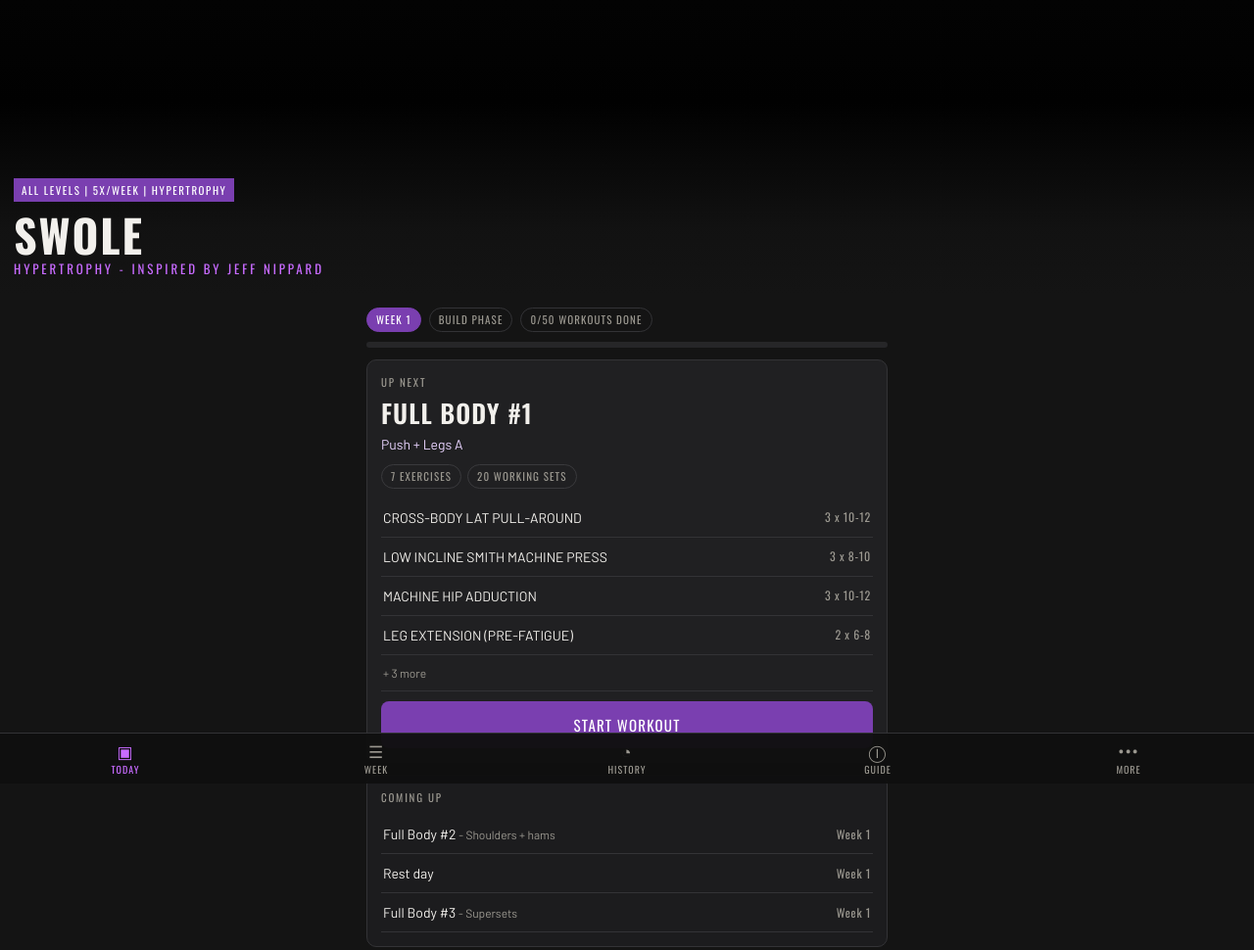
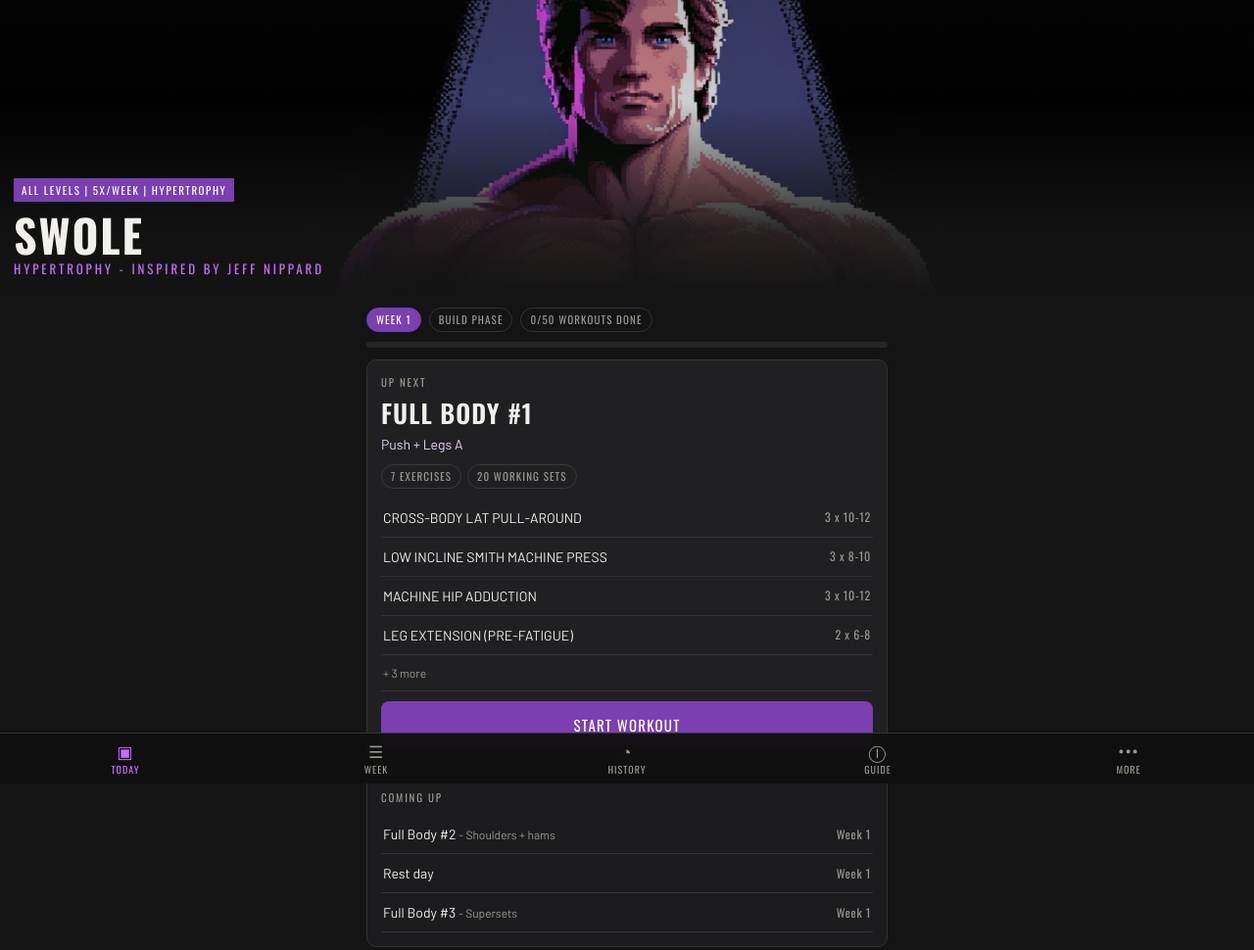
Before and after one commit to Bjepp77/swole-tracker, a plain HTML site: page index.html in a window 1280 px wide. Shown: the whole page at 98% size. Drawn offline with nearby package versions, Linux system fonts and the light colour scheme.

Commit message:
Wire SWOLE hero - 16-bit Arnold pixel art

```diff
--- a/index.html
+++ b/index.html
@@ -183,7 +183,7 @@
   <button data-view="more"><span class="ic">&#8226;&#8226;&#8226;</span>More</button>
 </nav>
 <div class="toast" id="toast"></div>
-<script>window.__HERO__='';</script>
+<script>window.__HERO__='1-swole-hero.jpg';</script>
 <script>
 // ===== POWERBUILDING SYSTEM - PROGRAM DATA (transcribed from Jeff Nippard's Powerbuilding System PDF) =====
 // Exercise schema: n=name, w=warmup sets, s=working sets, r=reps, p=%1RM string, rpe, rest, note,
```
